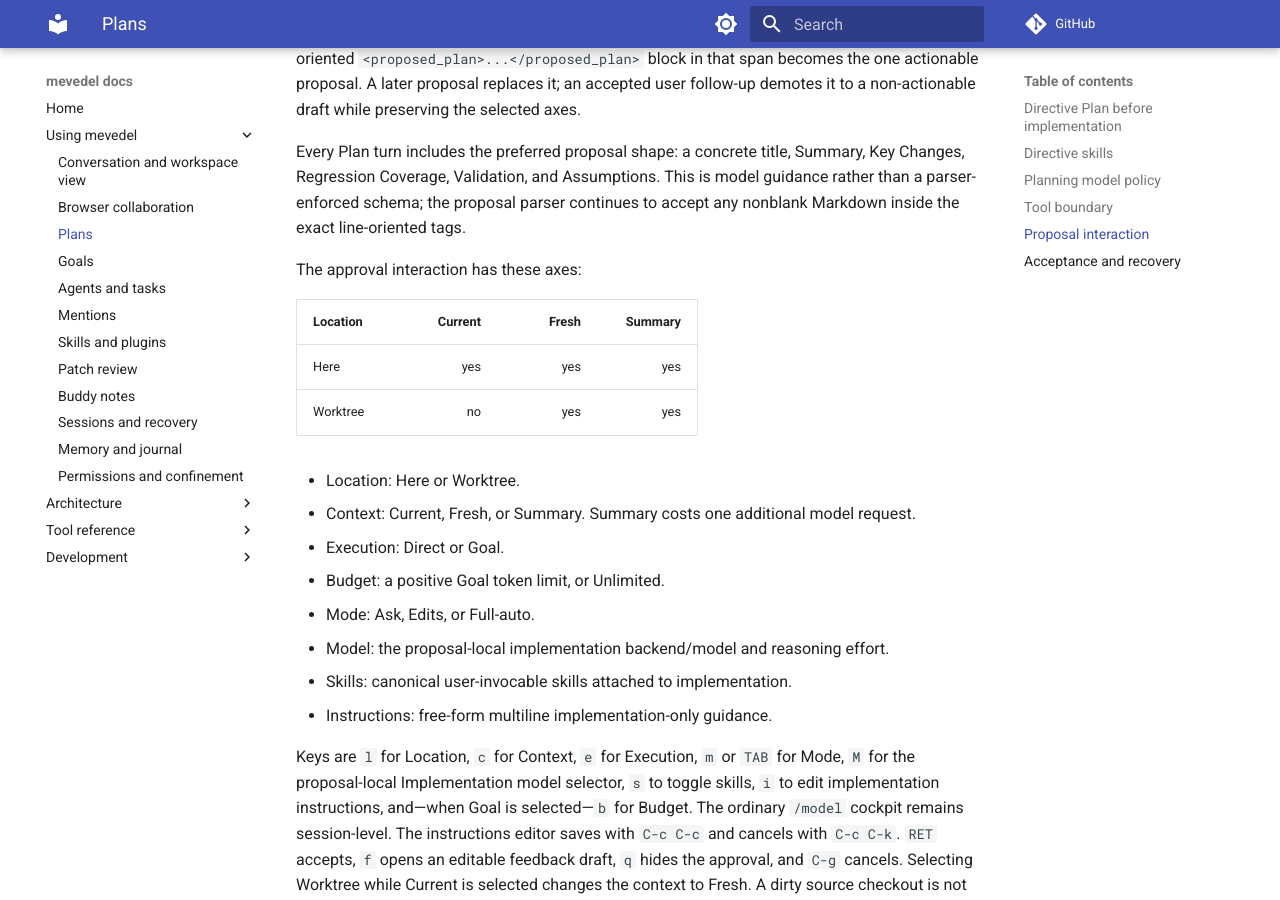
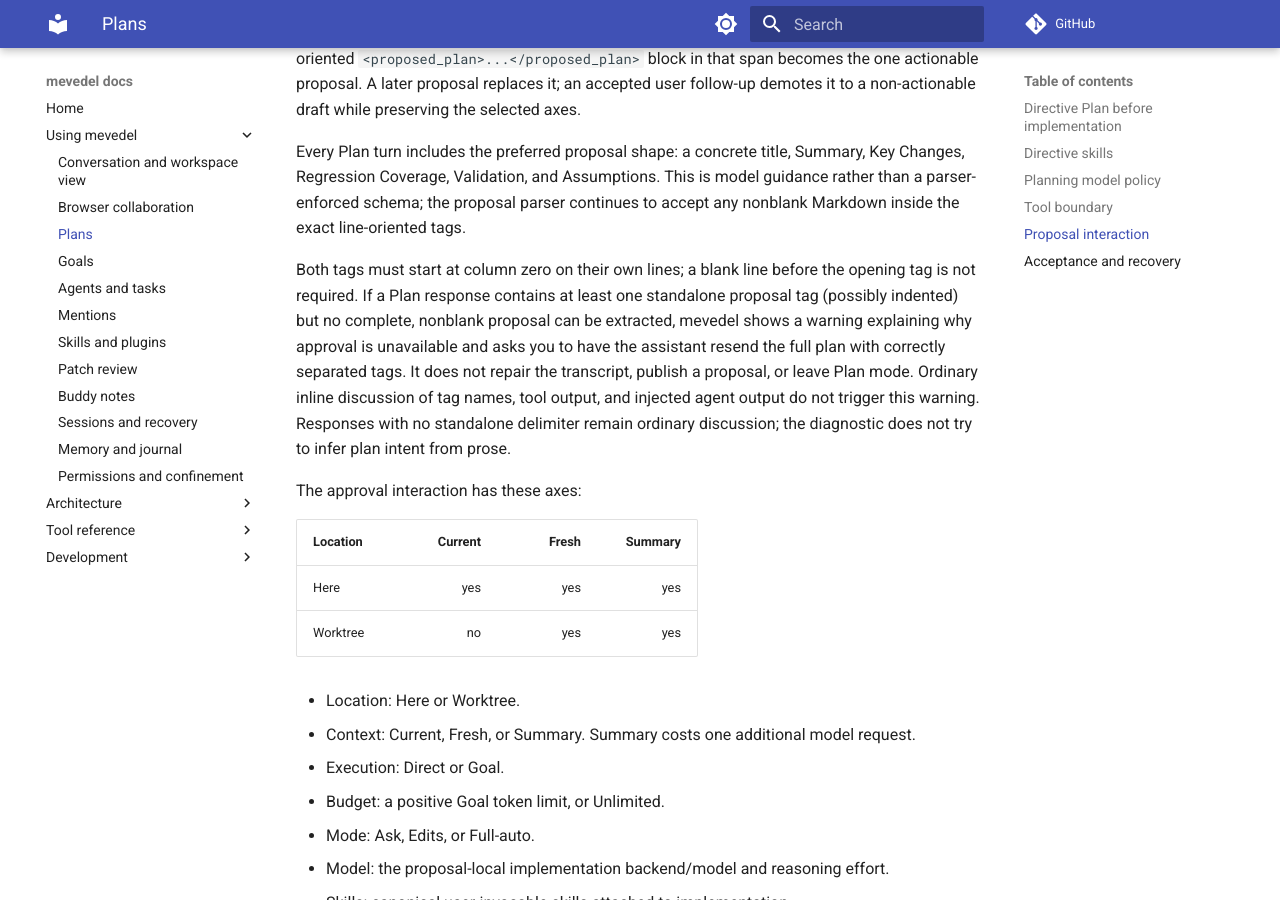
Before and after one commit to FrauH0lle/mevedel, an MkDocs documentation site: the page built from docs/plan-mode.md, in a window 1280 px wide and 900 px high, scrolled down 2574 px. Built offline with MkDocs 1.6.1 and Material for MkDocs 9.7.7, drawn with Linux system fonts in a browser that asks for light colours; comment, search, counter and statistics services are not loaded.

Commit message:
fix(plan): Explain malformed proposal blocks
Warn when a response contains standalone proposal delimiters but no complete,
nonblank plan can be extracted. Keep Plan mode active and avoid publishing an
invalid proposal; ordinary inline mentions remain discussion. Document the
required delimiter layout and cover malformed, blank, and valid responses.

```diff
--- a/docs/plan-mode.md
+++ b/docs/plan-mode.md
@@ -123,6 +123,16 @@ Every Plan turn includes the preferred proposal shape: a concrete title,
 Summary, Key Changes, Regression Coverage, Validation, and Assumptions. This
 is model guidance rather than a parser-enforced schema; the proposal parser
 continues to accept any nonblank Markdown inside the exact line-oriented tags.
+
+Both tags must start at column zero on their own lines; a blank line before
+the opening tag is not required. If a Plan response contains at least one
+standalone proposal tag (possibly indented) but no complete, nonblank proposal
+can be extracted, mevedel shows a warning explaining why approval is unavailable
+and asks you to have the assistant resend the full plan with correctly separated
+tags. It does not repair the transcript, publish a proposal, or leave Plan mode.
+Ordinary inline discussion of tag names, tool output, and injected agent output
+do not trigger this warning. Responses with no standalone delimiter remain
+ordinary discussion; the diagnostic does not try to infer plan intent from prose.
 
 The approval interaction has these axes:
 
```
Also changed, not shown: 2 other files.
